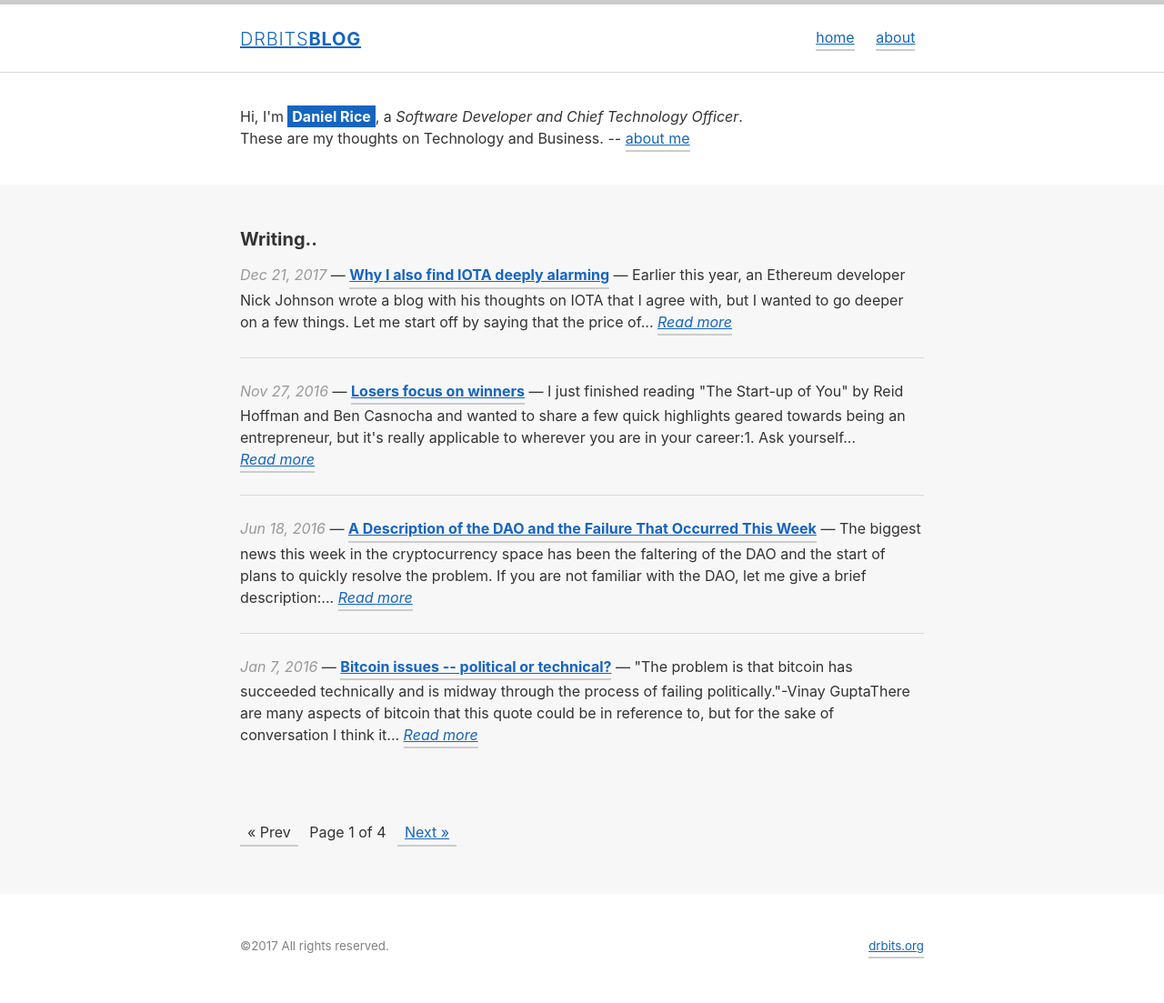
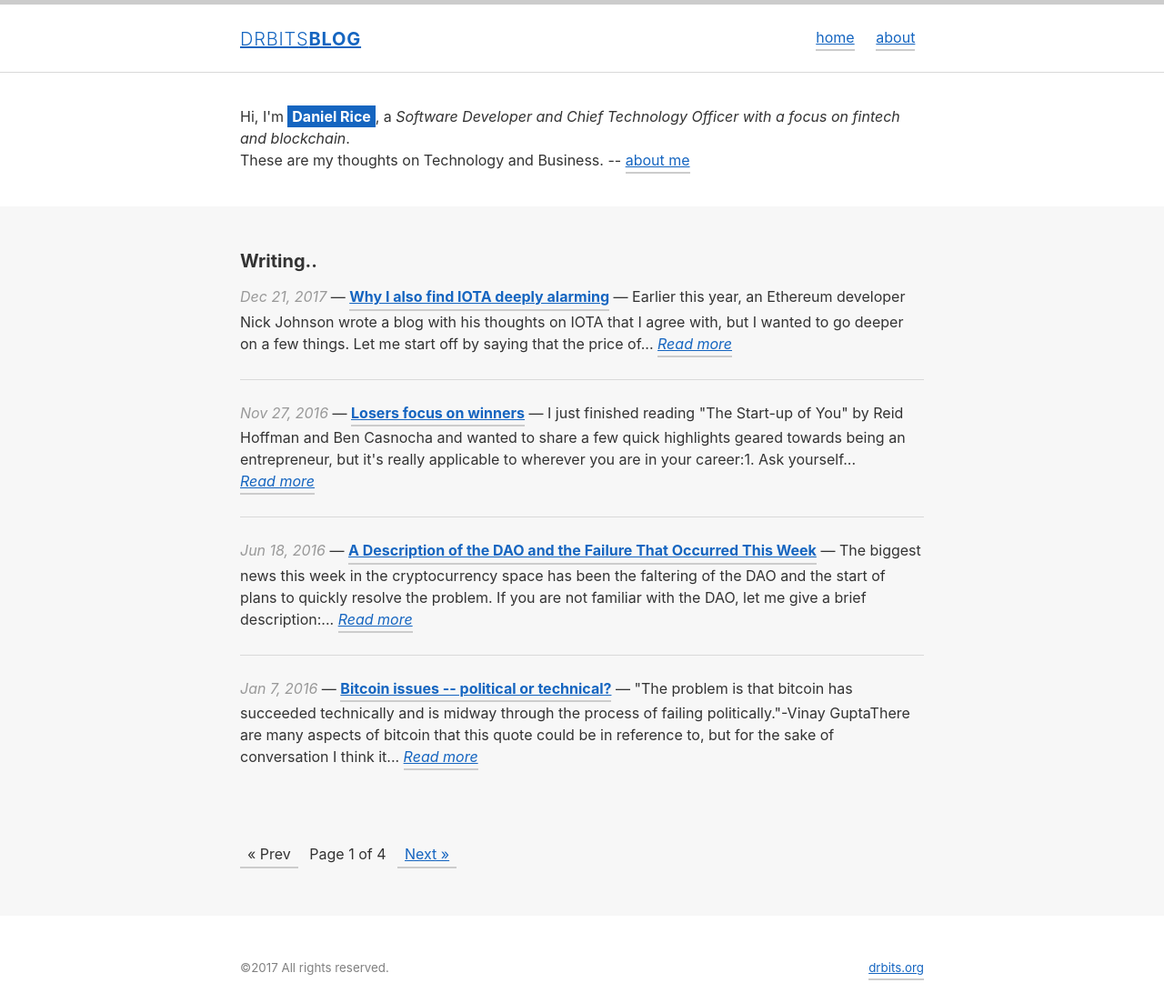
Before and after one commit to thedrbits/drbitsblog, a Jekyll site: the page built from index.html, in a window 1280 px wide. Shown: the whole page at 91% size. Built offline with Jekyll 4.4.1, drawn with Linux system fonts in a browser that asks for light colours; the list of posts is cut into pages by our own code; before the commit the page ends 1079 px from its top, so only the background shows below that.

Commit message:
updating my job description

```diff
--- a/_config.yml
+++ b/_config.yml
@@ -26,7 +26,7 @@ sass:
 # Author settings
 author:
   name     : Daniel Rice
-  job      : Software Developer and Chief Technology Officer
+  job      : Software Developer and Chief Technology Officer with a focus on fintech and blockchain
   bio      : "These are my thoughts on Technology and Business."
   thumb    : /images/author.jpg
   email    : dan@drbits.org
```
